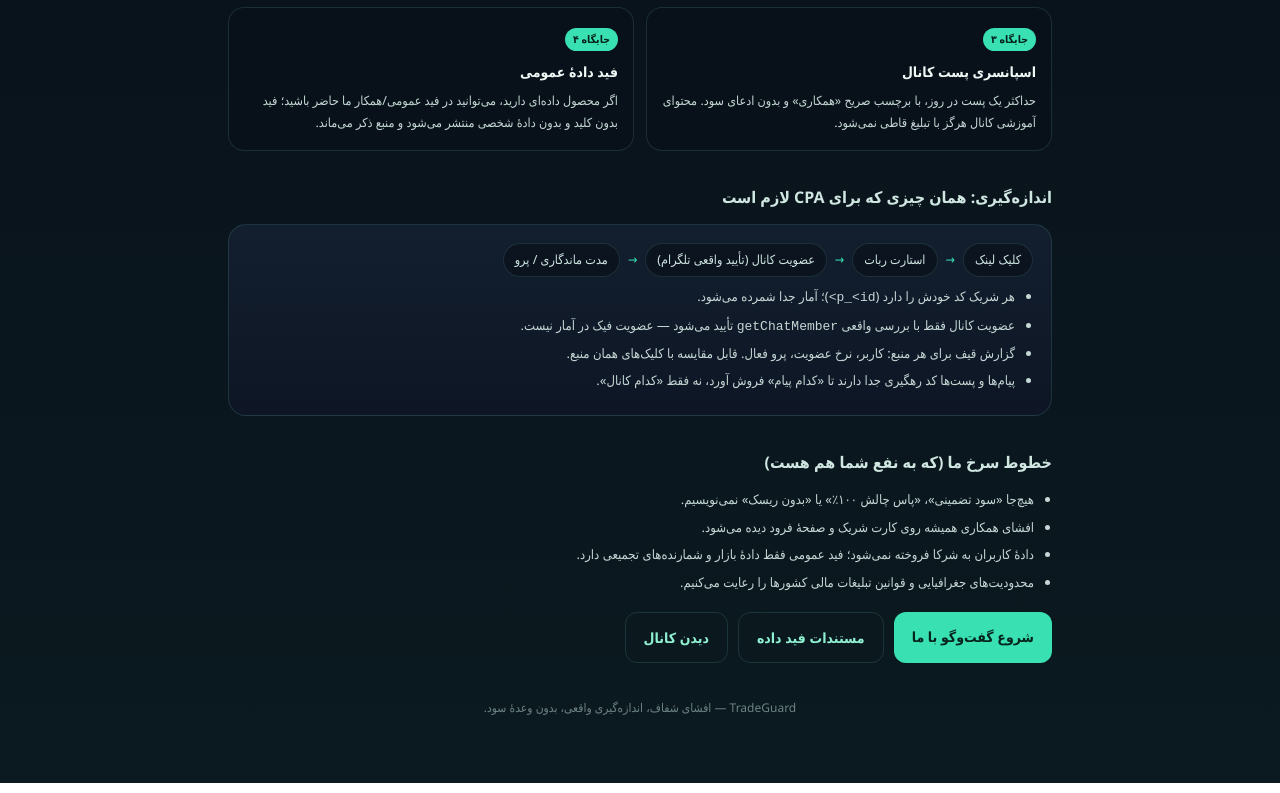
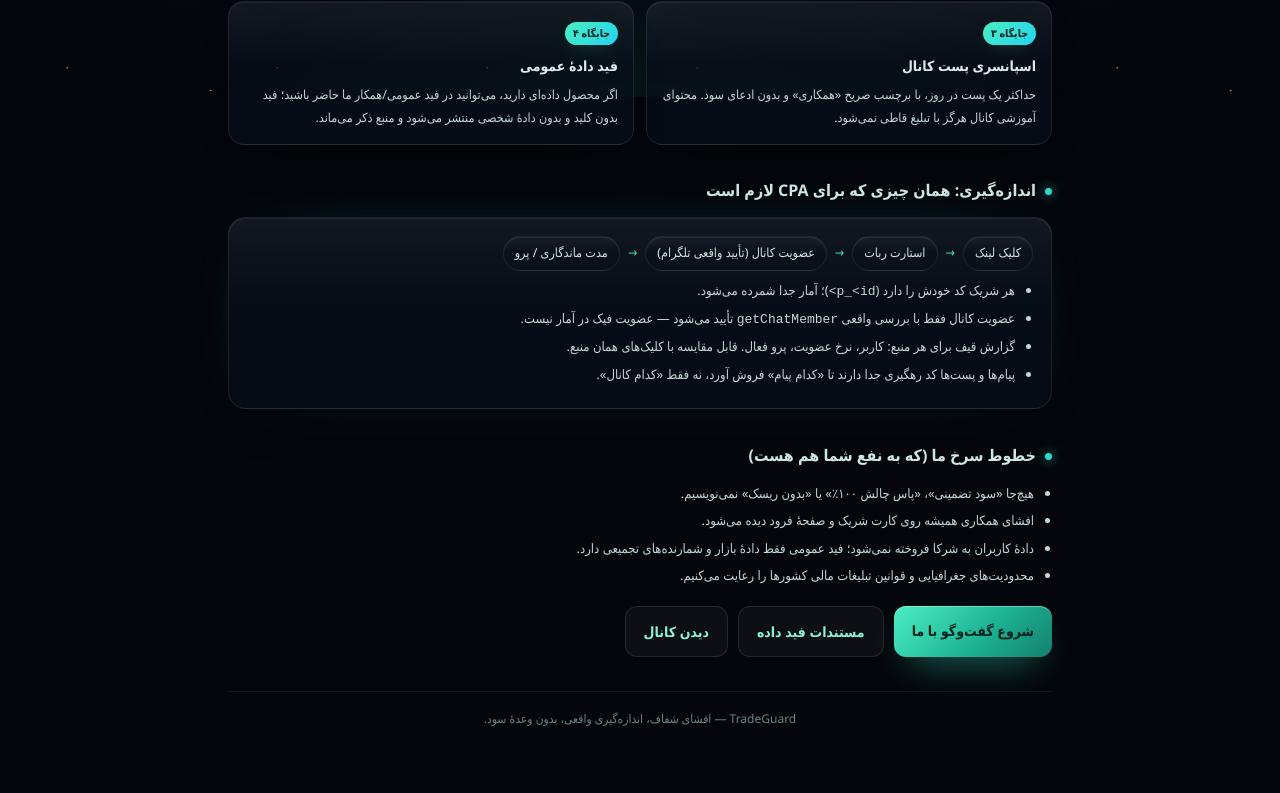
Before and after one commit to rmanm19/tradeguard-bot, a plain HTML site: page docs/business.html in a window 1280 px wide. Shown: the part 705-1498 px from the top of the page. Drawn offline with Linux system fonts and the light colour scheme.

Commit message:
feat(docs): shared space layer for the short pages (join/p/press/business) (#57)
- docs/pages.css: star field + nebula sky, gradient h1, neon h2 dot, glass
  cards, glowing CTA with sheen (ghosts excluded), reduced-motion block
- docs/pages.js: staggered IntersectionObserver reveal, delay capped at 0.3s,
  no deps and no network, silently bails without IO / with reduced motion
- each page: only two tags added after its inline <style>; layout and copy
  untouched, still self-contained apart from pages.css/pages.js
- selftest_docs.mjs: 9 new checks (157 -> 166), two 'self-contained' checks
  tightened to allow exactly the new layer
- e2e_app.mjs: 6 new jsdom checks (235 -> 241) incl. no-IO and reduced-motion
- README section + counts

Co-authored-by: rmanm19 <350900277+rmanm19@users.noreply.github.com>
Co-authored-by: arena-agent <297053741+arena-agent@users.noreply.github.com>

```diff
--- a/docs/business.html
+++ b/docs/business.html
@@ -64,6 +64,7 @@
   footer a{color:var(--mint-soft);text-decoration:none}
   @media (max-width:680px){.stats{grid-template-columns:repeat(2,1fr)}.items{grid-template-columns:1fr}}
 </style>
+<link rel="stylesheet" href="pages.css" />
 </head>
 <body>
 <div class="wrap">
@@ -243,5 +244,6 @@
     .catch(function () {});
 })();
 </script>
+<script src="pages.js"></script>
 </body>
 </html>
--- /dev/null
+++ b/docs/pages.css
@@ -0,0 +1,243 @@
+/* ============================================================================
+   TradeGuard — pages.css  (v1.0)  ·  «فضای صفحات کوتاه»
+   ----------------------------------------------------------------------------
+   لایهٔ مشترک برای صفحه‌های جمع‌وجور (join / p / press / business) که هر کدام
+   استایل درونی خودشان را دارند. این فایل بعد از <style> همان صفحه می‌آید و
+   فقط ظاهر را عوض می‌کند:
+     • آسمان ستاره‌دار + سحابی (CSS خالص، بدون تصویر)
+     • تیتر گرادیانی، تیتر دوم با نقطهٔ نئونی، شیشهٔ کارت‌ها، دکمهٔ درخشان
+     • ورود پله‌ای با اسکرول (کلاس را pages.js می‌گذارد)
+   چیدمان، اندازه‌ها و رسپانسیو همان استایل خودِ صفحه می‌مانَد.
+   ============================================================================ */
+
+:root {
+  --pg-void: #04060c;
+  --pg-cyan: #22d3ee;
+  --pg-mint: #38e0b2;
+  --pg-violet: #7b5cff;
+  --pg-edge: rgba(255, 255, 255, .085);
+  --pg-glass: rgba(9, 16, 26, .66);
+  --pg-lift: 0 1px 0 rgba(255, 255, 255, .06) inset, 0 24px 50px -30px rgba(0, 0, 0, .95);
+  --pg-ease: cubic-bezier(.22, .9, .24, 1);
+}
+
+/* هیچ لبه‌ای نوار افقی نسازد (این صفحه‌ها هدر چسبان ندارند) */
+html { color-scheme: dark; }
+html, body { overflow-x: clip; }
+
+body {
+  background:
+    radial-gradient(120% 62% at 50% -10%, #0c1b2c 0%, #07101b 46%, var(--pg-void) 100%);
+  color: #dceaf2;
+}
+
+/* ---------------------------------------------------------------- ۱) آسمان */
+body::before {
+  content: "";
+  position: fixed;
+  inset: 0;
+  z-index: 0;
+  pointer-events: none;
+  background:
+    radial-gradient(44% 34% at 80% -8%, rgba(123, 92, 255, .22), transparent 70%),
+    radial-gradient(52% 40% at 10% 6%, rgba(34, 211, 238, .16), transparent 72%),
+    radial-gradient(48% 38% at 50% 106%, rgba(56, 224, 178, .13), transparent 74%);
+  animation: pgNeb 26s ease-in-out infinite alternate;
+}
+body::after {
+  content: "";
+  position: fixed;
+  inset: 0;
+  z-index: 0;
+  pointer-events: none;
+  opacity: .8;
+  background-image:
+    radial-gradient(1.5px 1.5px at 14% 22%, #fff, transparent),
+    radial-gradient(1.2px 1.2px at 62% 34%, #dff6ff, transparent),
+    radial-gradient(1.8px 1.8px at 78% 12%, #eafdff, transparent),
+    radial-gradient(1.1px 1.1px at 32% 68%, #fff, transparent);
+  background-size: 260px 260px, 340px 340px, 420px 420px, 210px 210px;
+  animation: pgTwinkle 7s ease-in-out infinite alternate;
+}
+@keyframes pgNeb {
+  from { opacity: .78; transform: scale(1); }
+  to   { opacity: 1; transform: scale(1.06); }
+}
+@keyframes pgTwinkle {
+  from { opacity: .58; }
+  to   { opacity: .92; }
+}
+
+/* همهٔ محتوا بالای آسمان */
+.wrap,
+main,
+header,
+footer { position: relative; z-index: 1; }
+
+/* ----------------------------------------------------------- ۲) تیتر و متن */
+h1 {
+  color: #f2f8ff;
+  font-size: clamp(23px, 5.2vw, 29px);
+  line-height: 1.45;
+  letter-spacing: -.2px;
+}
+@supports ((-webkit-background-clip: text) or (background-clip: text)) {
+  h1 {
+    background-image: linear-gradient(180deg, #fbfeff 0%, #dce9ff 62%, #b9cdf4 100%);
+    -webkit-background-clip: text;
+    background-clip: text;
+    color: transparent;
+  }
+  h1 em {
+    background-image: linear-gradient(100deg, #3ef0c4 0%, #5ce4f5 52%, #9d8bff 100%);
+    -webkit-background-clip: text;
+    background-clip: text;
+    color: transparent;
+  }
+}
+h1 em { font-style: normal; }
+
+/* نقطهٔ نئونی پیش از هر تیتر دوم */
+h2::before {
+  content: "";
+  display: inline-block;
+  width: 7px;
+  height: 7px;
+  border-radius: 50%;
+  margin-inline-end: 9px;
+  vertical-align: middle;
+  background: linear-gradient(140deg, var(--pg-mint), var(--pg-cyan));
+  box-shadow: 0 0 12px rgba(56, 224, 178, .8);
+}
+.live h2::before { content: none; }
+
+.lede,
+.lead { color: #a6c3c6; }
+
+/* -------------------------------------------------------------- ۳) شیشه */
+.row,
+.plan,
+.card,
+.item,
+.stat,
+.free,
+.code,
+.live > div,
+.funnel span,
+.ghost a,
+.buttons a.ghost {
+  background-color: var(--pg-glass);
+  background-image: linear-gradient(180deg, rgba(255, 255, 255, .055), rgba(255, 255, 255, 0) 46%);
+  border-color: var(--pg-edge);
+  box-shadow: var(--pg-lift);
+  -webkit-backdrop-filter: blur(12px);
+  backdrop-filter: blur(12px);
+}
+
+/* کارت‌های بزرگ‌تر: کمی درخشان‌تر */
+.card { box-shadow: var(--pg-lift), 0 0 70px -50px rgba(56, 224, 178, .8); }
+
+/* جدول‌ها (press) */
+table { background-color: rgba(9, 16, 26, .42); }
+th,
+td { border-bottom-color: rgba(255, 255, 255, .07); }
+
+/* نقل‌قول/جعبهٔ متن (press) */
+.boiler {
+  background-color: rgba(56, 224, 178, .06);
+  border-inline-end-color: rgba(56, 224, 178, .55);
+  box-shadow: var(--pg-lift);
+}
+
+/* ------------------------------------------------------- ۴) دکمهٔ درخشان */
+.cta {
+  position: relative;
+  overflow: hidden;
+  background: linear-gradient(135deg, #4befc4 0%, #1cb193 58%, #14806e 100%);
+  box-shadow:
+    0 16px 38px -18px rgba(56, 224, 178, .9),
+    0 1px 0 rgba(255, 255, 255, .34) inset;
+  transition: transform .25s var(--pg-ease), box-shadow .25s var(--pg-ease);
+}
+.cta::after {
+  content: "";
+  position: absolute;
+  inset: 0;
+  pointer-events: none;
+  background: linear-gradient(100deg, transparent 18%, rgba(255, 255, 255, .55) 50%, transparent 82%);
+  translate: -130% 0;
+}
+@media (hover: hover) {
+  .cta:hover {
+    transform: translateY(-2px);
+    box-shadow:
+      0 22px 44px -18px rgba(56, 224, 178, .95),
+      0 1px 0 rgba(255, 255, 255, .38) inset;
+  }
+  .cta:hover::after { animation: pgSheen .95s var(--pg-ease); }
+}
+@keyframes pgSheen {
+  to { translate: 130% 0; }
+}
+
+/* دکمه‌های شبح باید شبح بمانند */
+.cta.ghost,
+.buttons a.ghost {
+  background-image: none;
+  background-color: rgba(255, 255, 255, .04);
+  box-shadow: none;
+}
+.cta.ghost::after { content: none; }
+
+/* نشان‌ها و برچسب‌ها */
+.tag,
+.badge,
+.lang button[aria-pressed="true"] {
+  background: linear-gradient(135deg, #4befc4, #22d3ee);
+  color: #06231d;
+  border-color: transparent;
+  box-shadow: 0 6px 18px -10px rgba(56, 224, 178, .95);
+}
+
+/* آیکون برند: حلقهٔ نئونی */
+.mark {
+  color: var(--pg-mint);
+  box-shadow:
+    0 0 0 1px rgba(56, 224, 178, .28) inset,
+    0 10px 26px -16px rgba(56, 224, 178, .9);
+}
+
+/* فوتر: خط مویی */
+footer { border-top: 1px solid rgba(255, 255, 255, .06); padding-top: 16px; }
+
+/* ------------------------------------------------- ۵) ورود پله‌ای (JS) */
+.pg-reveal {
+  opacity: 0;
+  transform: translate3d(0, 18px, 0);
+}
+.pg-reveal.pg-in {
+  animation: pgRise .6s var(--pg-ease) both;
+  animation-delay: var(--pg-delay, 0s);
+}
+@keyframes pgRise {
+  from { opacity: 0; transform: translate3d(0, 18px, 0) scale(.995); }
+  to   { opacity: 1; transform: none; }
+}
+
+/* ------------------------------------------------------- ۶) رسپانسیو */
+@media (max-width: 520px) {
+  body::after { opacity: .55; }
+  h1 { line-height: 1.5; }
+}
+
+/* --------------------------------------------------- ۷) کاهش حرکت */
+@media (prefers-reduced-motion: reduce) {
+  body::before,
+  body::after,
+  .cta::after,
+  .pg-reveal.pg-in {
+    animation: none !important;
+  }
+  .pg-reveal { opacity: 1; transform: none; }
+  .cta { transition: none; }
+}
--- /dev/null
+++ b/docs/pages.js
@@ -0,0 +1,74 @@
+/* ============================================================================
+   TradeGuard — pages.js  (v1.0)
+   ----------------------------------------------------------------------------
+   یک کار، سبک و بی‌خطر: ورود پله‌ای بخش‌های صفحه با اسکرول.
+   اگر مرورگر IntersectionObserver نداشت یا کاربر «کاهش حرکت» را روشن کرده بود،
+   هیچ کلاسی اضافه نمی‌شود و صفحه همان‌طور که هست دیده می‌شود.
+   بدون وابستگی بیرونی و بدون هیچ درخواست شبکه.
+   ============================================================================ */
+(function () {
+  "use strict";
+
+  var doc = typeof document !== "undefined" ? document : null;
+  if (!doc) return;
+  var win = typeof window !== "undefined" ? window : null;
+
+  function reduced() {
+    try {
+      return !!(win && typeof win.matchMedia === "function" &&
+        win.matchMedia("(prefers-reduced-motion: reduce)").matches);
+    } catch (e) {
+      return false;
+    }
+  }
+
+  function initReveal() {
+    if (!win || reduced() || !("IntersectionObserver" in win)) return;
+
+    /* [selector, stagger-seconds] */
+    var groups = [
+      [".wrap > *", 0.05],
+      [".rows > *", 0.05],
+      [".plans > *", 0.05],
+      [".live > div", 0.05],
+      [".items > *", 0.05],
+      [".stats > *", 0.05],
+      [".why > *", 0.04],
+      [".perks > li", 0.03]
+    ];
+
+    var io = new win.IntersectionObserver(function (entries) {
+      for (var i = 0; i < entries.length; i++) {
+        var e = entries[i];
+        if (!e.isIntersecting) continue;
+        e.target.classList.add("pg-in");
+        io.unobserve(e.target);
+      }
+    }, { rootMargin: "0px 0px -6% 0px", threshold: 0.06 });
+
+    for (var g = 0; g < groups.length; g++) {
+      var nodes = doc.querySelectorAll(groups[g][0]);
+      for (var i = 0; i < nodes.length; i++) {
+        var n = nodes[i];
+        if (n.classList.contains("pg-reveal")) continue;
+        n.classList.add("pg-reveal");
+        if (groups[g][1]) {
+          /* سقف تأخیر: عناصر پایین صفحه پشت صف طولانی نمانند */
+          var delay = Math.min(i * groups[g][1], 0.3);
+          n.style.setProperty("--pg-delay", delay.toFixed(2) + "s");
+        }
+        io.observe(n);
+      }
+    }
+  }
+
+  function boot() {
+    try { initReveal(); } catch (e) {}
+  }
+
+  if (doc.readyState === "loading") {
+    doc.addEventListener("DOMContentLoaded", boot);
+  } else {
+    boot();
+  }
+})();
```
Also changed, not shown: docs/join.html (+2 -0 lines), docs/p.html (+2 -0 lines), docs/press.html (+2 -0 lines), docs/selftest_docs.mjs (+45 -4 lines), tests/e2e_app.mjs (+53 -0 lines), README.md.
